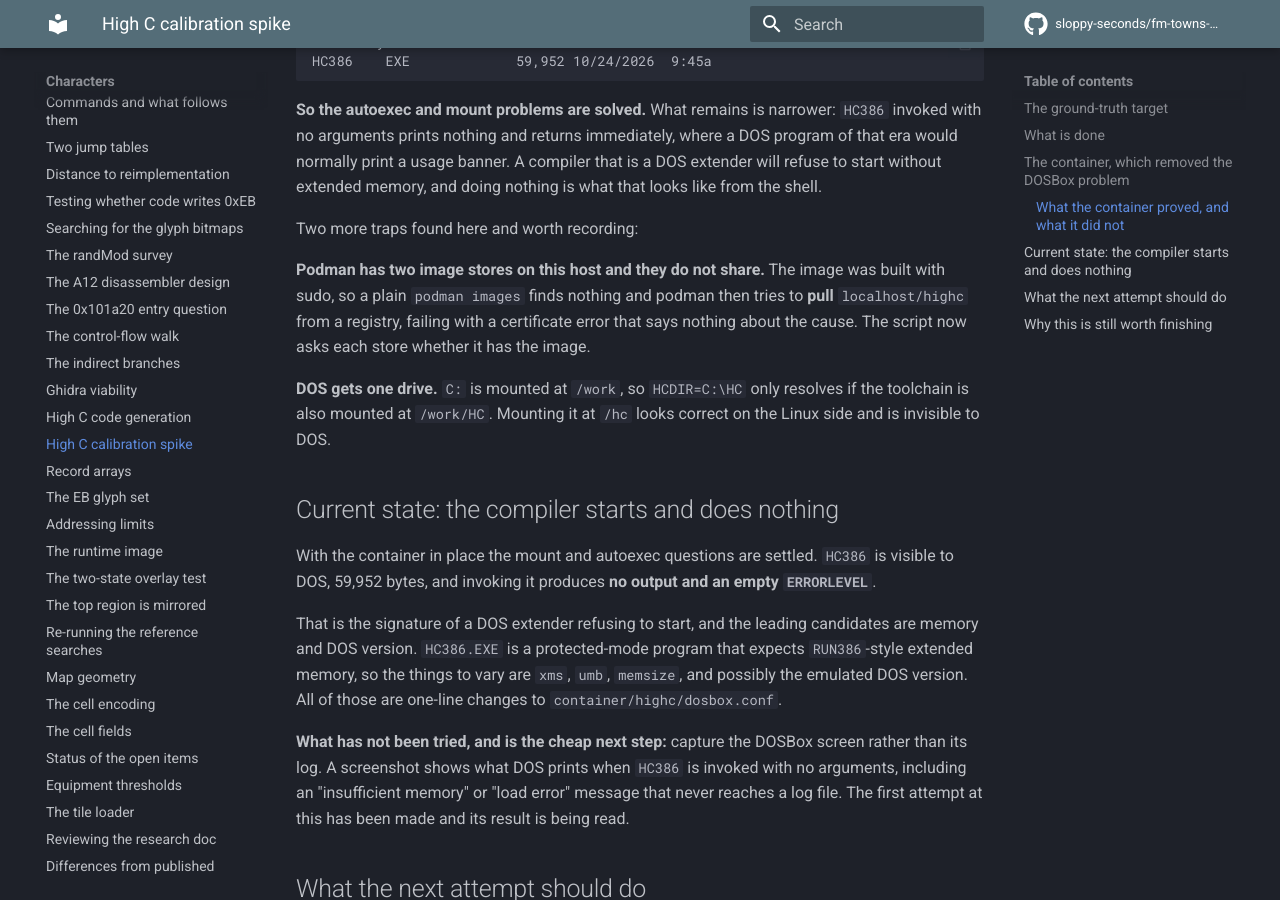
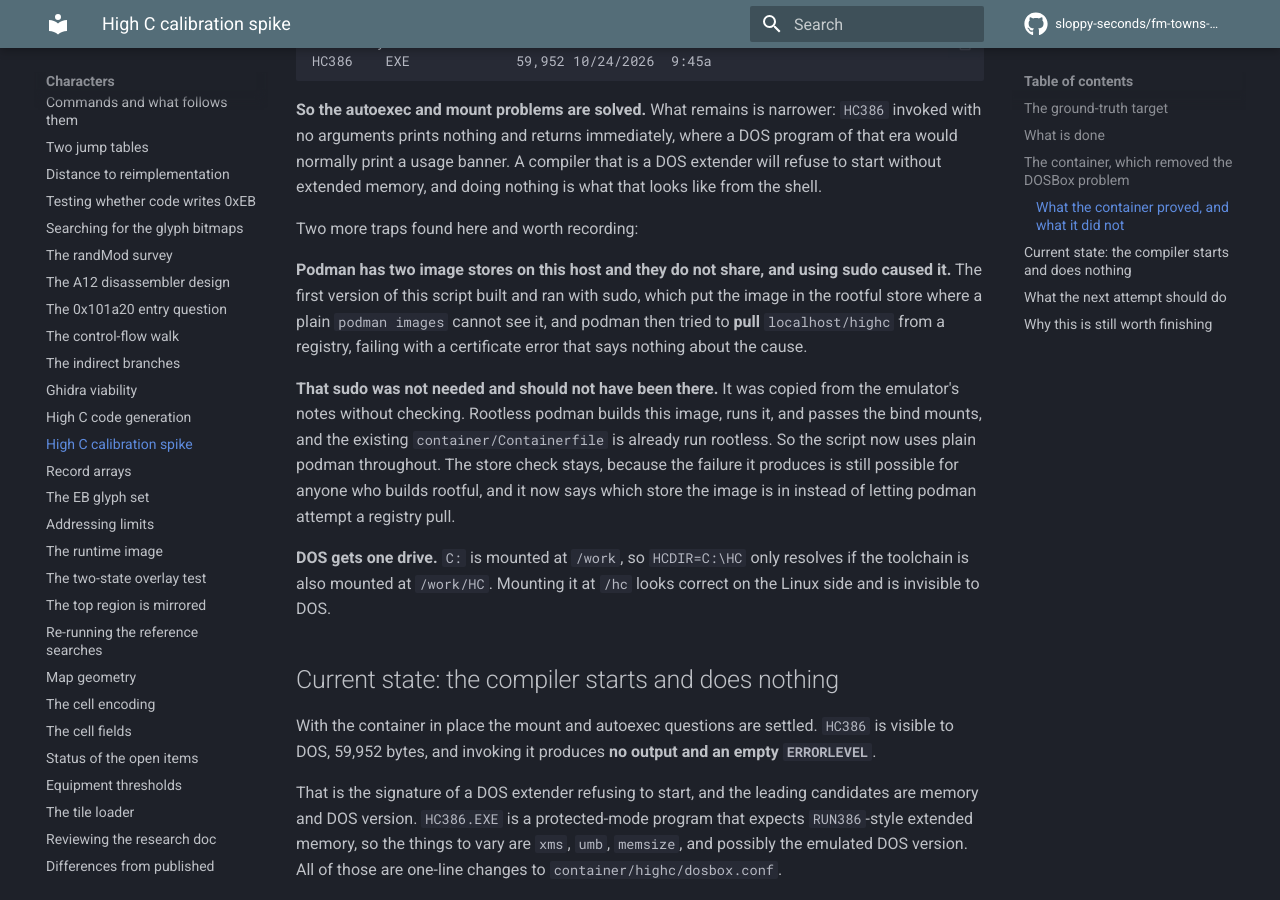
Before and after one commit to sloppy-seconds/fm-towns-ultima, an MkDocs documentation site: the page built from docs/highc-spike.md, in a window 1280 px wide and 900 px high, scrolled down 2551 px. Built offline with MkDocs 1.6.1 and Material for MkDocs 9.7.7, drawn with Linux system fonts in a browser that asks for light colours; comment, search, counter and statistics services are not loaded.

Commit message:
Run the calibration container rootless, which is what should have happened first
The script built and ran with sudo. That was wrong, and it was wrong for an instructive reason: sudo was copied from
the emulator container notes without checking whether it was needed.

IT IS NOT NEEDED. Rootless podman builds this image, runs it, and passes the bind mounts, and the existing
container/Containerfile is already run rootless on this machine. Rootless also removes a class of friction that
sudo caused here: files written into the bind mount are owned by the invoking user, so the chown dance around the
build output disappears.

WHAT SUDO ACTUALLY COST. It put the image in the rootful store, where a plain "podman images" cannot see it, and
podman then tried to PULL localhost/highc from a registry and failed with a certificate error that says nothing
about the cause. Several turns went into reading that error as a TLS problem rather than a store problem.

The store check stays, because a rootful build is still something another person might do, but it now identifies
which store holds the image and tells the reader how to rebuild rootless instead of letting podman attempt a pull.

Also verified while here: the rootless build produces the same image, so nothing about the Containerfile was
depending on root privileges.

```diff
--- a/docs/highc-spike.md
+++ b/docs/highc-spike.md
@@ -102,9 +102,16 @@ like from the shell.
 
 Two more traps found here and worth recording:
 
-**Podman has two image stores on this host and they do not share.** The image was built with sudo, so a plain
-`podman images` finds nothing and podman then tries to **pull** `localhost/highc` from a registry, failing with a
-certificate error that says nothing about the cause. The script now asks each store whether it has the image.
+**Podman has two image stores on this host and they do not share, and using sudo caused it.** The first version of
+this script built and ran with sudo, which put the image in the rootful store where a plain `podman images` cannot
+see it, and podman then tried to **pull** `localhost/highc` from a registry, failing with a certificate error that
+says nothing about the cause.
+
+**That sudo was not needed and should not have been there.** It was copied from the emulator's notes without
+checking. Rootless podman builds this image, runs it, and passes the bind mounts, and the existing
+`container/Containerfile` is already run rootless. So the script now uses plain podman throughout. The store check
+stays, because the failure it produces is still possible for anyone who builds rootful, and it now says which store
+the image is in instead of letting podman attempt a registry pull.
 
 **DOS gets one drive.** `C:` is mounted at `/work`, so `HCDIR=C:\HC` only resolves if the toolchain is also
 mounted at `/work/HC`. Mounting it at `/hc` looks correct on the Linux side and is invisible to DOS.
```
Also changed, not shown: 1 other file.
